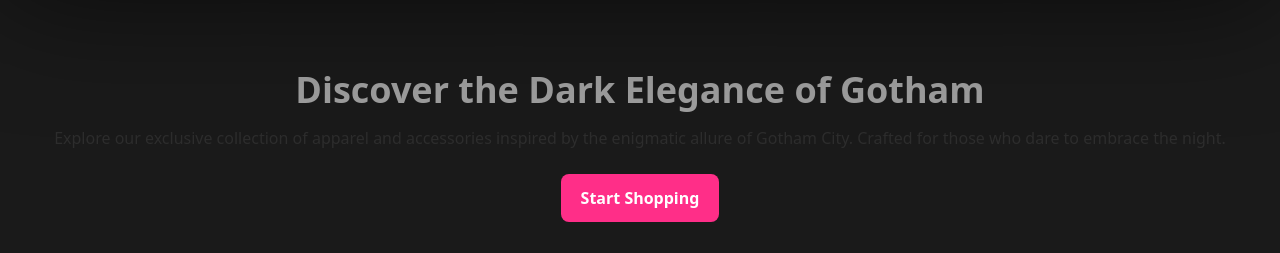
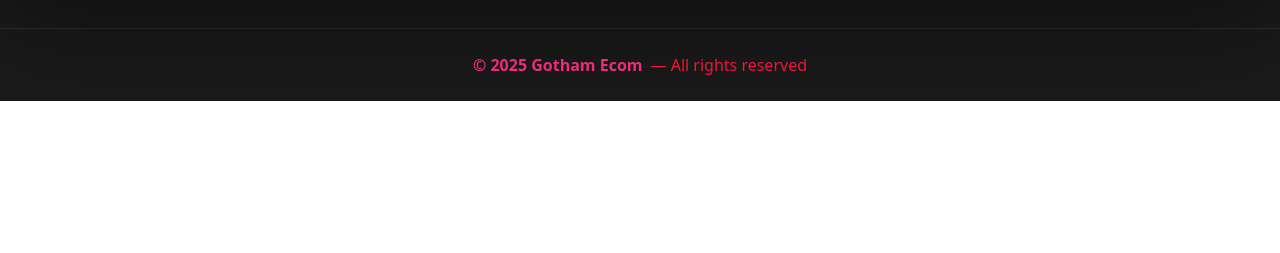
Before and after one commit to rayyan22207/my-ecom-frontend, a Vue app: page / in a window 1280 px wide. Shown: the part 699-952 px from the top of the page. After the commit the page ends 800 px from the top, so only its background shows below. Built offline with nearby package versions, Linux system fonts and the light colour scheme.

Commit message:
working on

```diff
--- a/src/components/Hero.vue
+++ b/src/components/Hero.vue
@@ -43,8 +43,14 @@
            shadow-[0_30px_120px_rgba(0,0,0,0.6)]"
     :class="[height, heightSm]"
   >
-    <!-- Background image -->
-    <div class="absolute inset-0 bg-center bg-cover" :style="bgStyle" aria-hidden="true" />
+    <!-- Background image (top anchored; if crop is needed, it happens at the bottom) -->
+    <img
+      v-if="image"
+      :src="image"
+      alt=""
+      class="absolute inset-0 h-full w-full object-cover object-top"
+      aria-hidden="true"
+    />
 
     <!-- Film-grain -->
     <div class="pointer-events-none absolute inset-0 opacity-[0.12] mix-blend-soft-light"
--- a/src/pages/LandingPage.vue
+++ b/src/pages/LandingPage.vue
@@ -1,6 +1,6 @@
 <script setup>
 import Hero from "../components/Hero.vue";
-import heroImg from "../assets/hero-gotham.png"; // ← your generated image
+import heroImg from "../assets/hero-gotham.png"; // your generated image
 </script>
 
 <template>
@@ -19,22 +19,5 @@
     />
 
     <!-- More sections here (features, product grid, banner...) -->
-     <section>
-    <div class="mx-auto max-w-7xl px-6 py-16 text-center">
-      <h2 class="text-3xl font-bold text-bat-lightgrey sm:text-4xl">
-        Discover the Dark Elegance of Gotham
-      </h2>
-      <p class="mt-4 text-bat-grey">
-        Explore our exclusive collection of apparel and accessories inspired by the
-        enigmatic allure of Gotham City. Crafted for those who dare to embrace the night.
-      </p>
-      <RouterLink
-        to="/shop"
-        class="mt-6 inline-block rounded-lg bg-bat-pink px-5 py-3 font-semibold text-white hover:bg-bat-pink/90 transition"
-      >
-        Start Shopping
-      </RouterLink>
-    </div>
-     </section>
   </div>
 </template>
```
